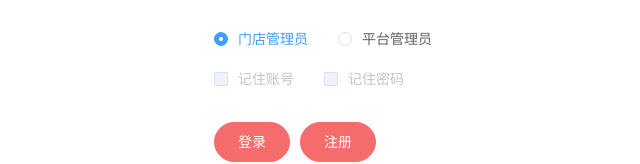
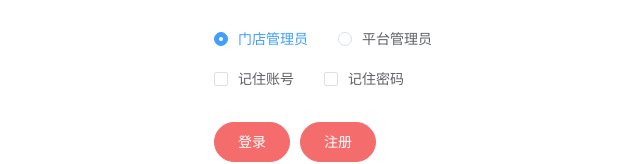
Before and after one commit to yanghuan123456/lovingPet, a Vue app in the folder petProject/vue-project/: page /#/ in a window 1280 px wide. Shown: the part 146-310 px from the top of the page, without its empty margins (347-987 px from the left). Built offline with nearby package versions, Linux system fonts and the light colour scheme.

Commit message:
门店分页改动

```diff
--- a/petProject/vue-project/src/App.vue
+++ b/petProject/vue-project/src/App.vue
@@ -5,7 +5,10 @@
 <script>
 export default {
   name: 'App',
-
+  beforeMount(){
+    // localStorage.setItem("userAccount",{})
+    // localStorage.setItem("userPwd",{})
+  }
 
 
 }
--- a/petProject/vue-project/src/components/app/login/login.vue
+++ b/petProject/vue-project/src/components/app/login/login.vue
@@ -105,8 +105,8 @@ export default {
       radio: "门店管理员",
       checked: false,
       checked1: false,
-      ban:true,
-      ban1:true,
+      ban:false,
+      ban1:false,
     };
   },
   computed: {
@@ -180,7 +180,7 @@ export default {
       this.$router.push("/reg");
     }
   },
-  beforeMount(){
+  beforeMounted(){
       let obj,obj1
       if(localStorage.getItem("userAccount")&&!this.$route.params.username){
             obj=JSON.parse(localStorage.getItem("userAccount"))||{}
--- a/petProject/vue-project/src/components/shopstoreManage/shopstoreManage.vue
+++ b/petProject/vue-project/src/components/shopstoreManage/shopstoreManage.vue
@@ -427,12 +427,17 @@ import { mapMutations, mapState, mapGetters, mapActions } from "vuex";
                 this.getStoreData()
         },
         watch:{
-
             eachpage(){
+                this.getStoreData()
+            },
+            curpage(){
                 this.getStoreData()
             },
             upDate(){
                 this.getStoreData()
+            },
+            total() {
+                 this.getStoreData()
             },
             form(){
                 this.getStoreData()
--- a/petProject/vue-project/src/components/shopstoreManage/store.js
+++ b/petProject/vue-project/src/components/shopstoreManage/store.js
@@ -69,7 +69,8 @@ export default {
                 let relatedId = getObj.id ||""
                 const {
                     curpage,
-                    eachpage
+                    eachpage,
+                    maxpage
                 } = context.state
                 // get只能通过拼接获取数据page=${curpage}&rows=${eachpage}
                 let  {data}  = await axios.get(`/shopStore/?page=${curpage}&rows=${eachpage}&relatedId=${relatedId }`)
@@ -96,7 +97,7 @@ export default {
         // 修改
         async getUpdate(context, id) {
             const { data } = await axios.get(`/shopStore/` + id)
-            console.log(data)
+            // console.log(data)
             context.commit("setUpdata",data)
         },
         async postUpdate(context, obj) {
```
Also changed, not shown: 2 other files (tests, documents, lock files or other folders).
